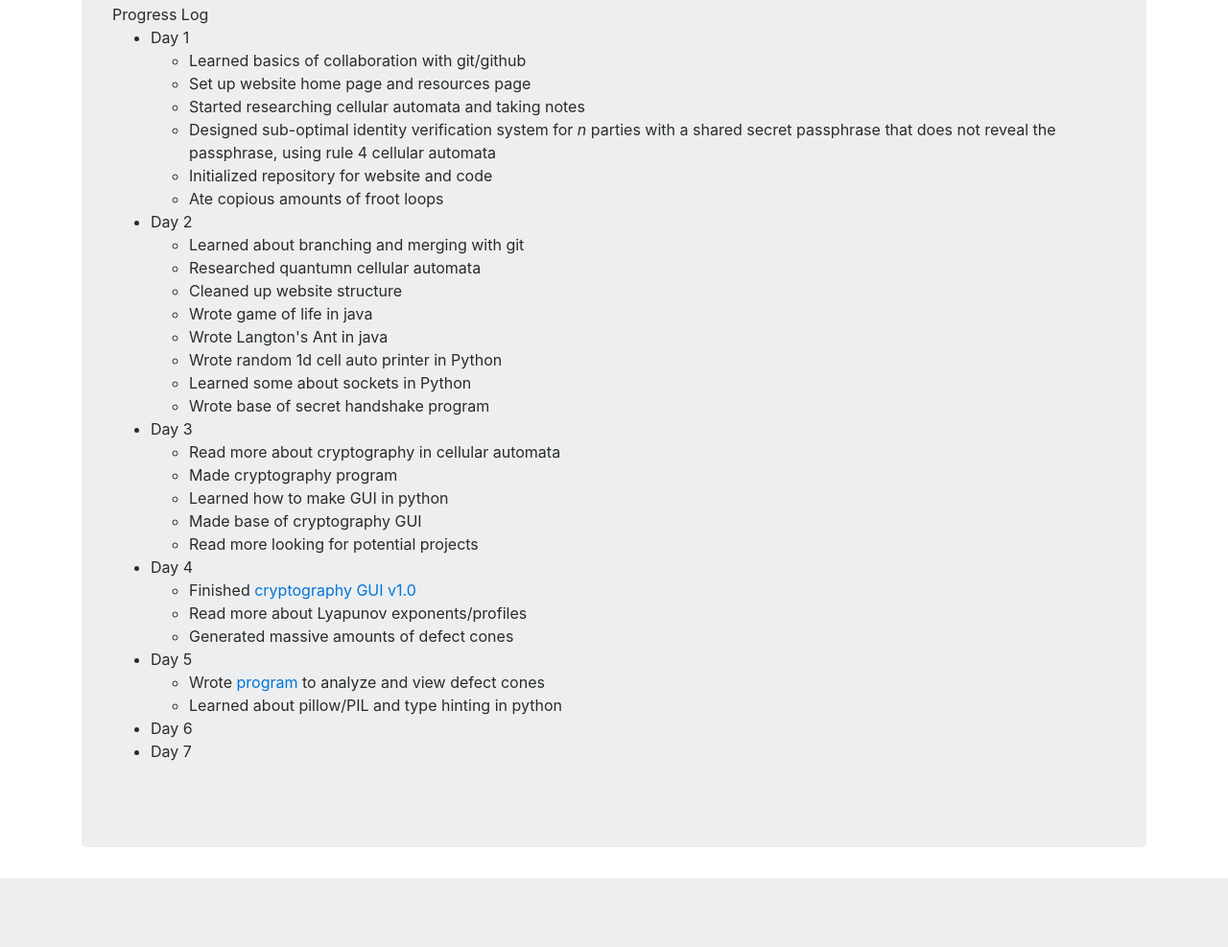
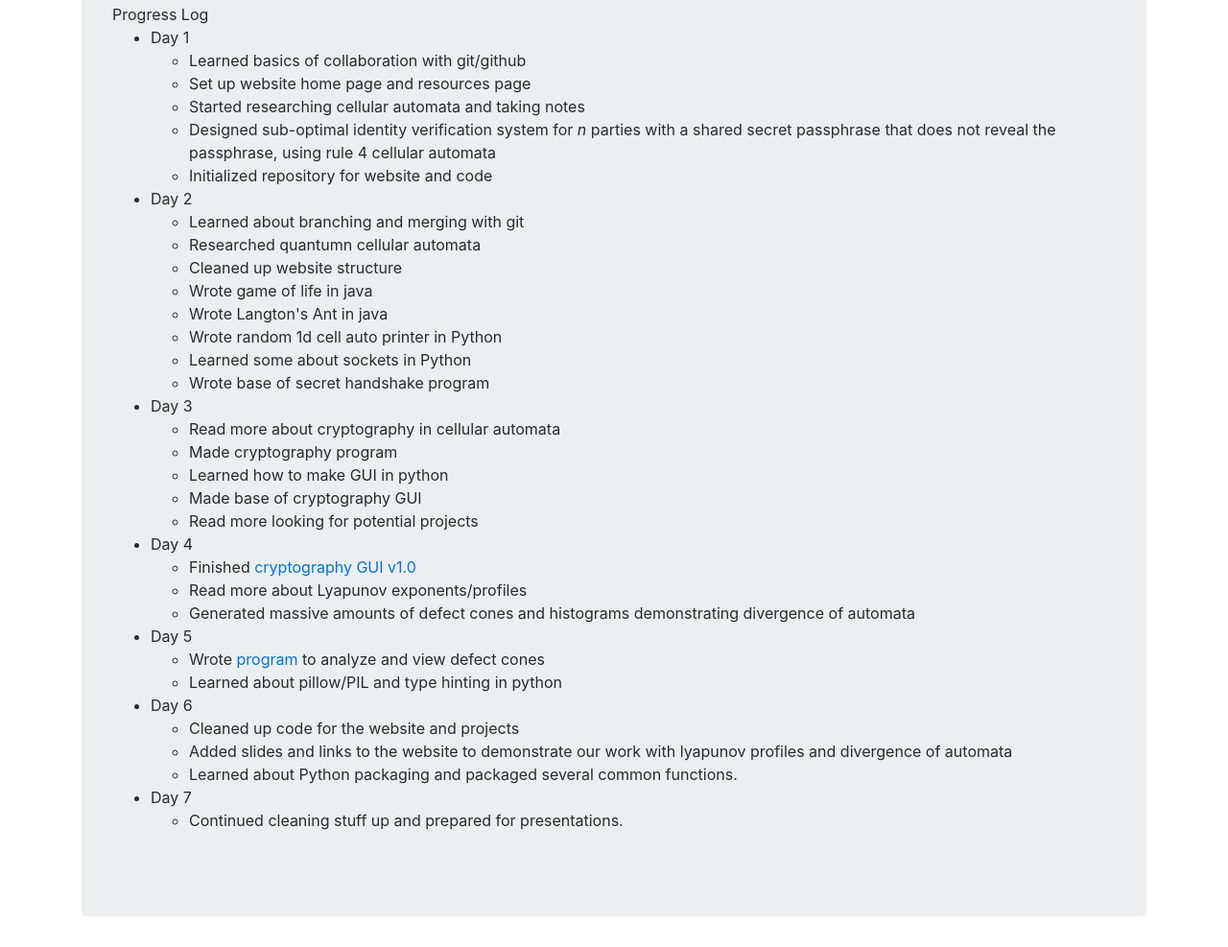
Before and after one commit to riley-martine/cell_auto_site, a PHP site: page / in a window 1280 px wide. Shown: the part 349-1336 px from the top of the page at 96% size. Before the commit the page ends 1264 px from the top, so only its background shows below. Run offline with PHP 8.4, Linux system fonts and the light colour scheme; some libraries are stand-ins or nearby versions.

Commit message:
Updated the log

```diff
--- a/index.php
+++ b/index.php
@@ -25,7 +25,6 @@
           <li>Started researching cellular automata and taking notes</li>
           <li>Designed sub-optimal identity verification system for <var>n</var> parties with a shared secret passphrase that does not reveal the passphrase, using rule 4 cellular automata</li>
           <li>Initialized repository for website and code</li>
-          <li>Ate copious amounts of froot loops</li>
        </ul></li>
 
 
@@ -56,7 +55,7 @@
             <li>Finished <a target="_blank" href="https://github.com/riley-martine/cellular-automata-cryptography">
             cryptography GUI v1.0</a></li>
             <li>Read more about Lyapunov exponents/profiles</li>
-            <li>Generated massive amounts of defect cones</li>
+            <li>Generated massive amounts of defect cones and histograms demonstrating divergence of automata</li>
        </ul></li>
 
 
@@ -68,12 +67,14 @@
 
 
         <li>Day 6<ul>
-
+		<li>Cleaned up code for the website and projects</li>
+		<li>Added slides and links to the website to demonstrate our work with lyapunov profiles and divergence of automata</li>
+		<li>Learned about Python packaging and packaged several common functions.</li>
         </ul></li>
 
 
-        <li>Day 7<ul>
-
+	<li>Day 7<ul>
+		<li>Continued cleaning stuff up and prepared for presentations.</li>
         </ul></li>
 
 
```
